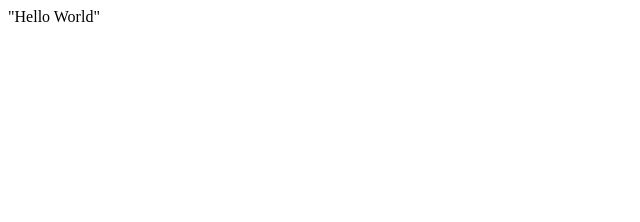
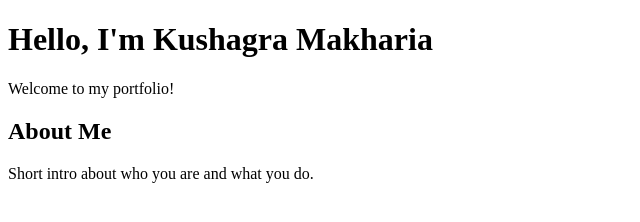
Before and after one commit to KushagraMakharia/KushagraMakharia.github.io, a plain HTML site: page index.html in a window 1280 px wide. Shown: the whole page, without its empty margins (0-640 px from the left). Drawn offline with Linux system fonts and the light colour scheme.

Commit message:
Update index.html

```diff
--- a/index.html
+++ b/index.html
@@ -1 +1,21 @@
-"Hello World"
+<!DOCTYPE html>
+<html lang="en">
+<head>
+    <meta charset="UTF-8">
+    <meta name="viewport" content="width=device-width, initial-scale=1.0">
+    <title>Your Name - Portfolio</title>
+    <link rel="stylesheet" href="style.css">
+</head>
+<body>
+    <header>
+        <h1>Hello, I'm Kushagra Makharia</h1>
+        <p>Welcome to my portfolio!</p>
+    </header>
+    <main>
+        <section id="about">
+            <h2>About Me</h2>
+            <p>Short intro about who you are and what you do.</p>
+        </section>
+    </main>
+</body>
+</html>
```
